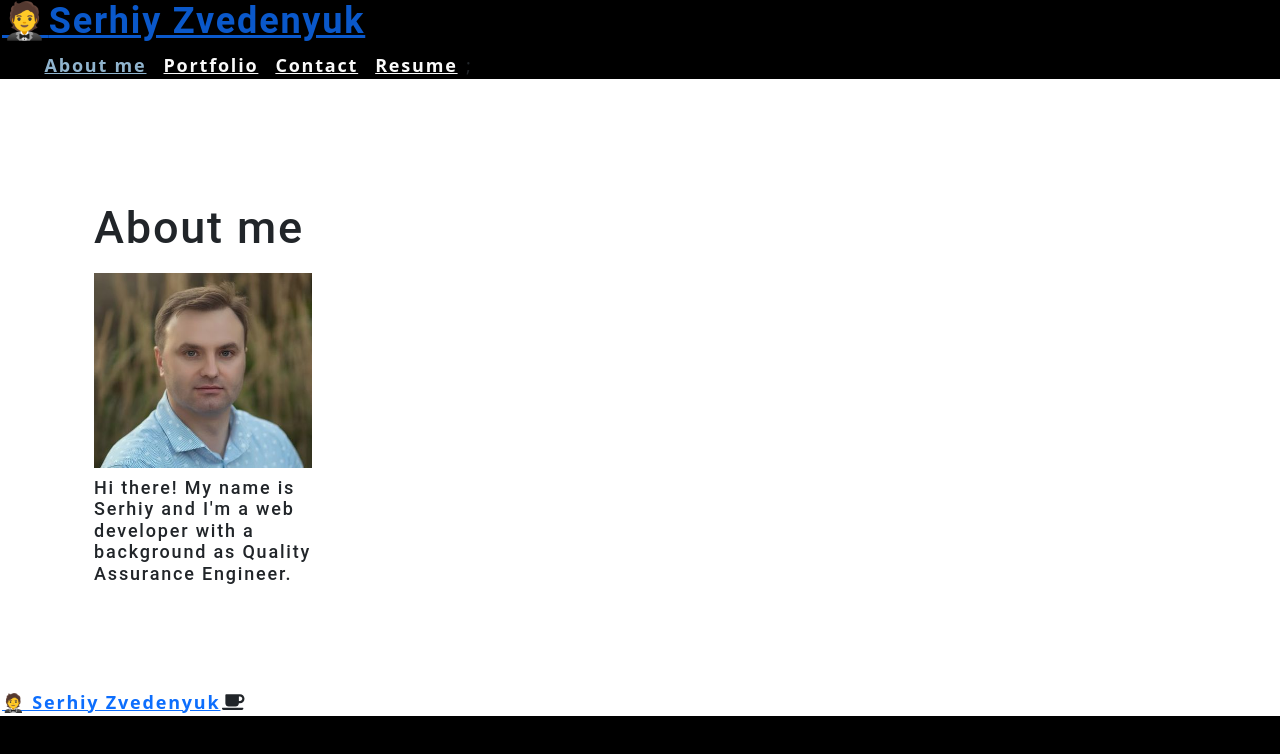
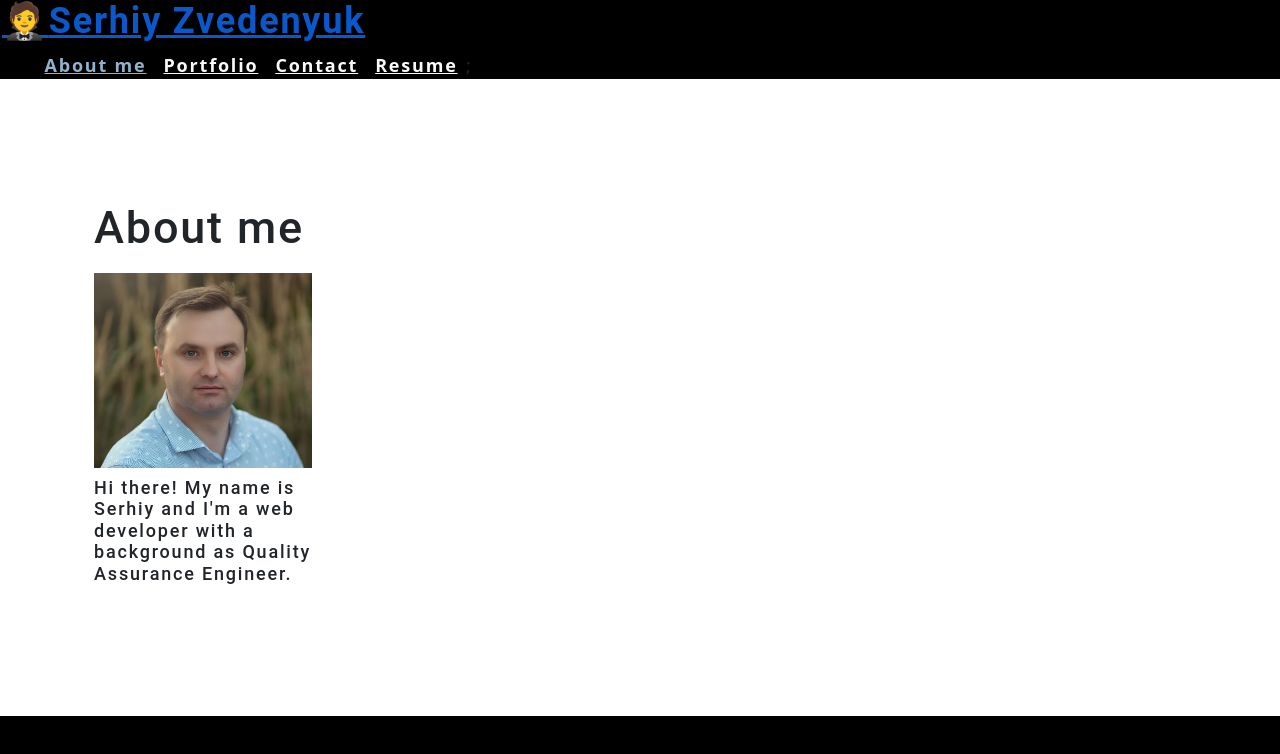
Before and after one commit to SerhiyZv/React-portfolio, a React (Create React App) app: page / in a window 1280 px wide. Shown: the top 754 px of the page. Built offline with nearby package versions, Linux system fonts and the light colour scheme.

Commit message:
Update Footer

```diff
--- a/src/components/Footer/index.js
+++ b/src/components/Footer/index.js
@@ -1,19 +1,17 @@
 import React from "react";
 import FontAwesome from 'react-fontawesome';
 import { FontAwesomeIcon } from "@fortawesome/react-fontawesome";
-import { faCoffee } from "@fortawesome/free-solid-svg-icons";
+// import { faCoffee } from "@fortawesome/free-solid-svg-icons";
 
 function Footer() {
 
   return (
 
     <footer>
-        <a href="/" className="fa-solid fa-envelope">
-          🤵
-          Serhiy Zvedenyuk
+        <a href="skiev31@gmail.com" className="fa-solid fa-envelope">
+        <FontAwesomeIcon icon="fa-solid fa-envelope" />
         </a>
-        <FontAwesomeIcon icon={faCoffee} />
-        <FontAwesomeIcon icon="fa-solid fa-envelope" />
+        {/* <FontAwesomeIcon icon={faCoffee} /> */}
     </footer>
   );
 }
```
